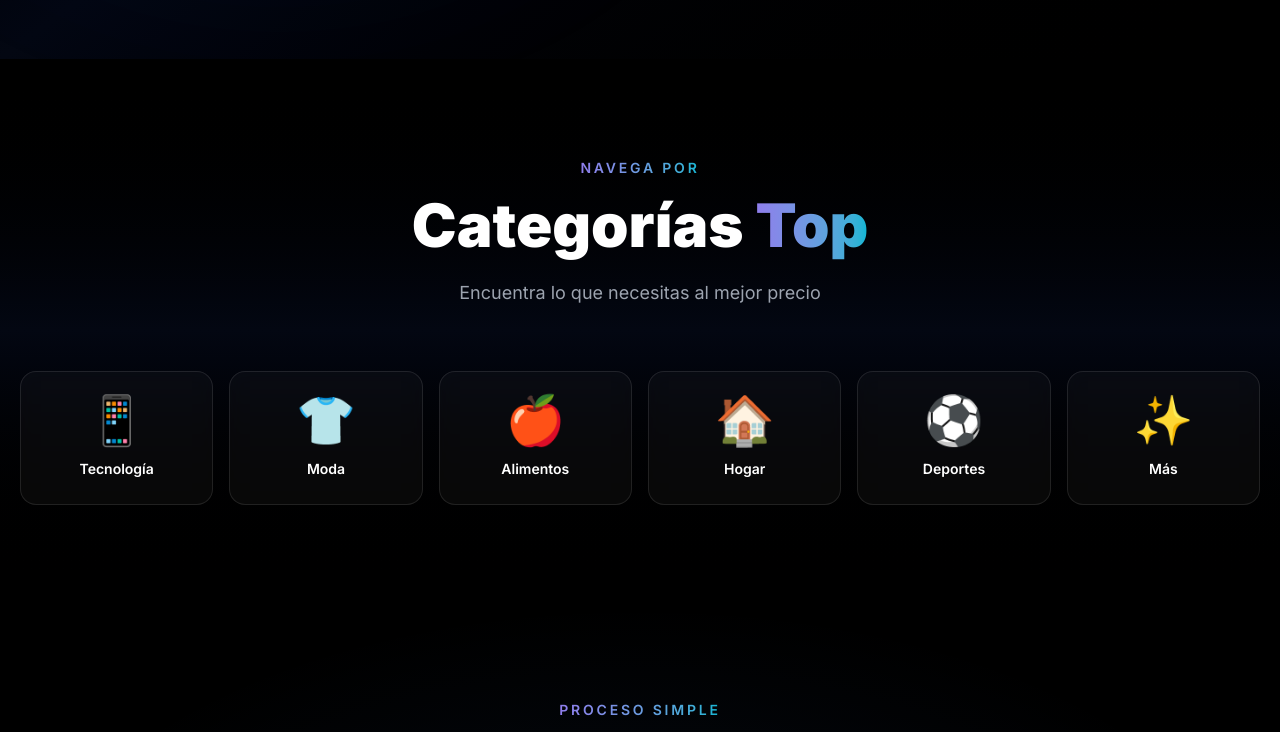
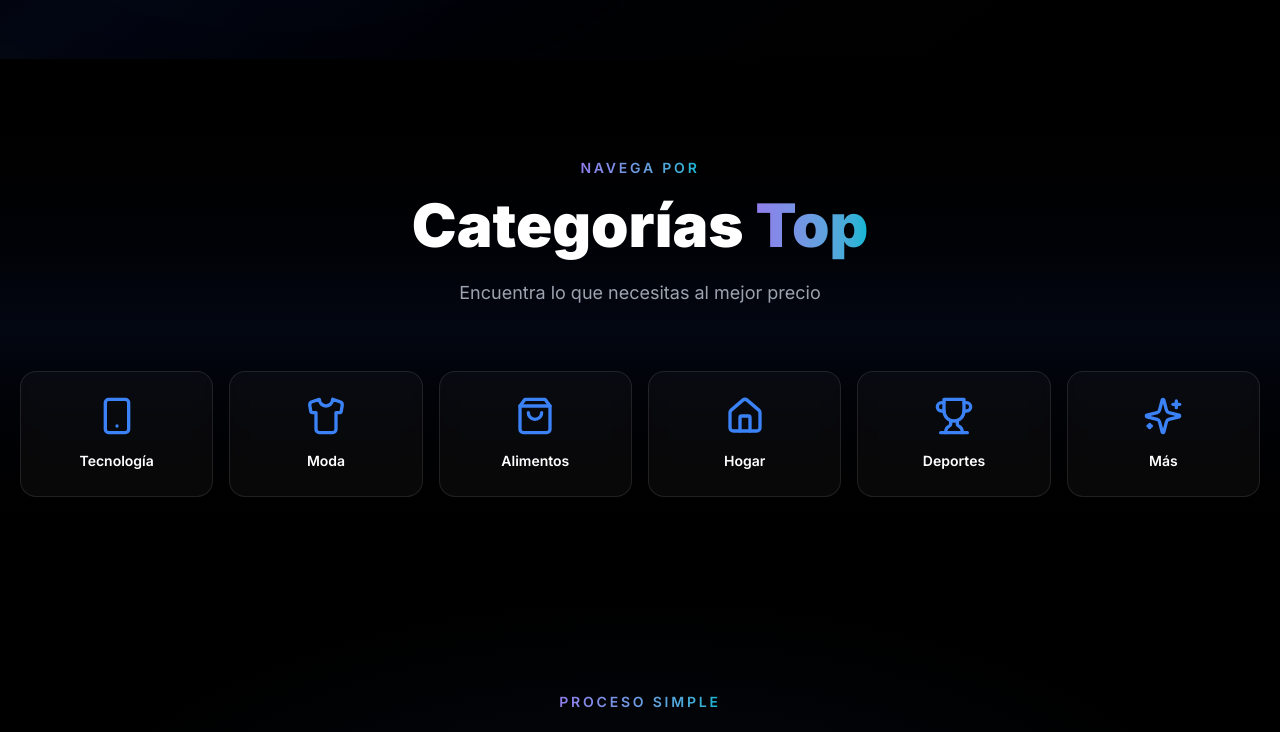
Before and after one commit to k-sen6/nexacuba, a Next.js app: page / in a window 1280 px wide. Shown: the part 894-1626 px from the top of the page. Built offline with nearby package versions, Linux system fonts and the light colour scheme; no server answers.

Commit message:
refactor: replace all emojis with professional lucide-react SVG icons

```diff
--- a/package.json
+++ b/package.json
@@ -26,6 +26,7 @@
     "lucide-react": "^0.482.0",
     "next": "15.2.4",
     "nuqs": "^2.4.1",
+    "pg": "^8.21.0",
     "react": "^19.0.0",
     "react-dom": "^19.0.0",
     "react-hook-form": "^7.54.2",
--- a/src/app/mayorista/productos/page.tsx
+++ b/src/app/mayorista/productos/page.tsx
@@ -3,7 +3,7 @@
 import { useEffect, useState } from "react"
 import { useRouter } from "next/navigation"
 import { createClient } from "@/lib/supabase/client"
-import { Plus, Trash2, Edit3, Loader2, Package } from "lucide-react"
+import { Plus, Trash2, Edit3, Loader2, Package, Star } from "lucide-react"
 import { Modal } from "@/components/ui/Modal"
 import { ProductForm } from "@/components/products/ProductForm"
 
@@ -125,7 +125,7 @@ export default function MayoristaProductos() {
                       <td className="p-4 text-gray-400">{p.stock ?? "∞"}</td>
                       <td className="p-4">
                         {p.destacado ? (
-                          <span className="px-2.5 py-1 rounded-full text-xs font-medium bg-amber-500/10 text-amber-400 border border-amber-500/20">★ Destacado</span>
+                          <span className="inline-flex items-center gap-1 px-2.5 py-1 rounded-full text-xs font-medium bg-amber-500/10 text-amber-400 border border-amber-500/20"><Star className="w-3 h-3 fill-amber-400" /> Destacado</span>
                         ) : (
                           <span className="text-gray-500">—</span>
                         )}
--- a/src/app/productos/page.tsx
+++ b/src/app/productos/page.tsx
@@ -2,7 +2,7 @@
 
 import { useState } from "react"
 import Link from "next/link"
-import { Search, MapPin, Filter, ArrowRight } from "lucide-react"
+import { Search, MapPin, Filter, ArrowRight, SearchX } from "lucide-react"
 
 const allProducts = [
   { id: "1", name: "Smartphone 5G Pro", price: 299, img: "https://images.unsplash.com/photo-1598327105666-5b89351aff97?w=400&h=300&fit=crop", desc: '6.7" AMOLED, 128GB', mayorista: "TechCuba Store", provincia: "La Habana", whatsapp: "+5355555555" },
@@ -100,7 +100,7 @@ export default function ProductosPage() {
 
         {filtered.length === 0 && (
           <div className="text-center py-20 text-gray-500">
-            <p className="text-2xl mb-2">😕</p>
+            <SearchX className="w-12 h-12 text-gray-600 mx-auto mb-3" />
             <p>No se encontraron productos con esos filtros.</p>
           </div>
         )}
--- a/src/app/tienda/page.tsx
+++ b/src/app/tienda/page.tsx
@@ -4,7 +4,7 @@ import { Suspense, useEffect, useState } from "react"
 import { useSearchParams, useRouter } from "next/navigation"
 import { createClient } from "@/lib/supabase/client"
 import Link from "next/link"
-import { Store, MapPin, Phone, Shield, ArrowRight, Loader2 } from "lucide-react"
+import { Store, MapPin, Phone, Shield, ArrowRight, Loader2, Star } from "lucide-react"
 
 function StoreContent() {
   const searchParams = useSearchParams()
@@ -108,7 +108,7 @@ function StoreContent() {
                   <div className="p-5">
                     <div className="flex items-center justify-between mb-2">
                       {p.categorias && <span className="text-xs text-blue-400 font-medium">{p.categorias.nombre}</span>}
-                      {p.destacado && <span className="text-xs text-amber-400">★ Destacado</span>}
+                      {p.destacado && <span className="inline-flex items-center gap-1 text-xs text-amber-400"><Star className="w-3 h-3 fill-amber-400" /> Destacado</span>}
                     </div>
                     <h3 className="text-lg font-bold text-white mb-1">{p.nombre}</h3>
                     {p.descripcion && <p className="text-gray-400 text-sm mb-4 line-clamp-2">{p.descripcion}</p>}
--- a/src/components/layout/CategoriesSection.tsx
+++ b/src/components/layout/CategoriesSection.tsx
@@ -1,12 +1,13 @@
 import Link from "next/link"
+import { Smartphone, Shirt, ShoppingBag, Home, Trophy, Sparkles } from "lucide-react"
 
 const categories = [
-  { icon: "📱", name: "Tecnología", slug: "tecnologia" },
-  { icon: "👕", name: "Moda", slug: "moda" },
-  { icon: "🍎", name: "Alimentos", slug: "alimentos" },
-  { icon: "🏠", name: "Hogar", slug: "hogar" },
-  { icon: "⚽", name: "Deportes", slug: "deportes" },
-  { icon: "✨", name: "Más", slug: "mas" },
+  { icon: Smartphone, name: "Tecnología", slug: "tecnologia" },
+  { icon: Shirt, name: "Moda", slug: "moda" },
+  { icon: ShoppingBag, name: "Alimentos", slug: "alimentos" },
+  { icon: Home, name: "Hogar", slug: "hogar" },
+  { icon: Trophy, name: "Deportes", slug: "deportes" },
+  { icon: Sparkles, name: "Más", slug: "mas" },
 ]
 
 export function CategoriesSection() {
@@ -29,7 +30,7 @@ export function CategoriesSection() {
               href={`/productos?categoria=${cat.slug}`}
               className="rounded-2xl p-6 text-center border border-white/10 bg-white/[0.03] backdrop-blur-sm hover:bg-white/[0.06] hover:border-blue-500/30 hover:-translate-y-1 transition-all"
             >
-              <span className="text-5xl block mb-3">{cat.icon}</span>
+              <cat.icon className="w-10 h-10 text-blue-500 mx-auto mb-3" />
               <span className="text-sm font-semibold text-white">{cat.name}</span>
             </Link>
           ))}
--- a/src/components/layout/HeroSection.tsx
+++ b/src/components/layout/HeroSection.tsx
@@ -2,7 +2,7 @@
 
 import { useEffect, useRef } from "react"
 import Link from "next/link"
-import { ArrowRight, Shield, Zap, Truck } from "lucide-react"
+import { ArrowRight, Shield, Zap, Truck, Flag } from "lucide-react"
 
 export function HeroSection() {
   const sectionRef = useRef<HTMLElement>(null)
@@ -39,7 +39,7 @@ export function HeroSection() {
                 <span className="animate-ping absolute inline-flex h-full w-full rounded-full bg-blue-400 opacity-75" />
                 <span className="relative inline-flex rounded-full h-2.5 w-2.5 bg-blue-500" />
               </span>
-              🇨🇺 El marketplace B2B de Cuba
+              <Flag className="w-4 h-4 text-blue-400" /> El marketplace B2B de Cuba
             </div>
 
             <h1 className="text-5xl sm:text-6xl lg:text-7xl xl:text-8xl font-black tracking-tight mb-6">
```
Also changed, not shown: src/app/auth/register/page.tsx (+6 -22 lines), 1 other file (tests, documents, lock files or other folders).
